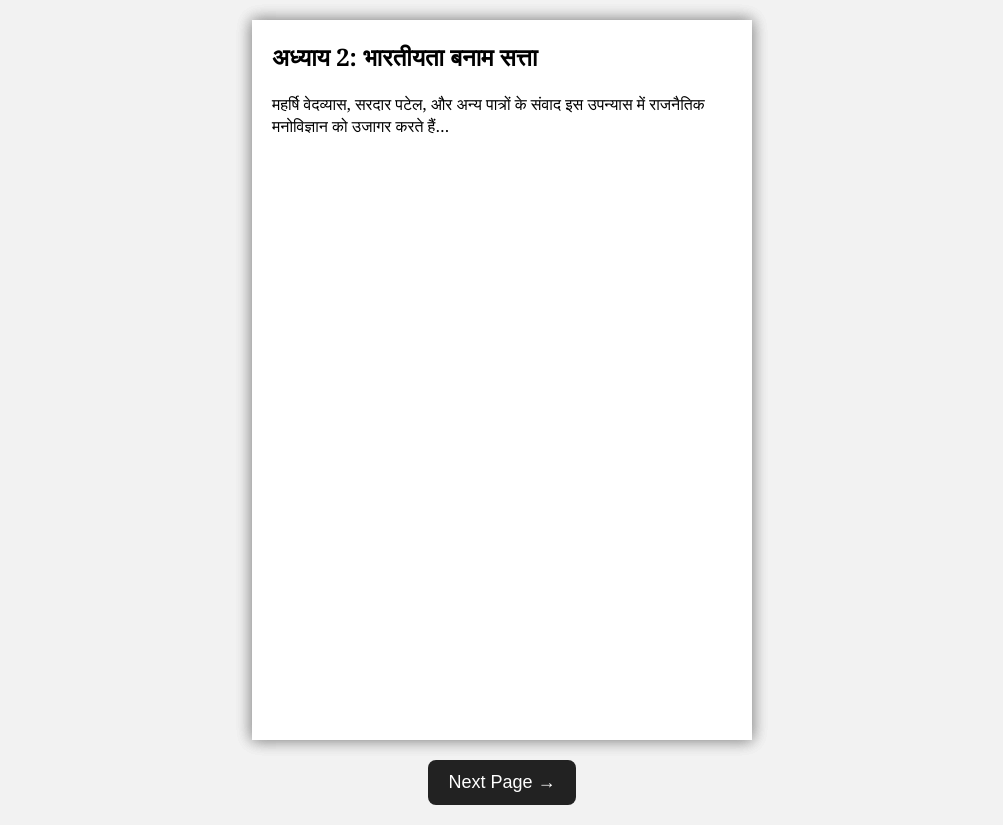
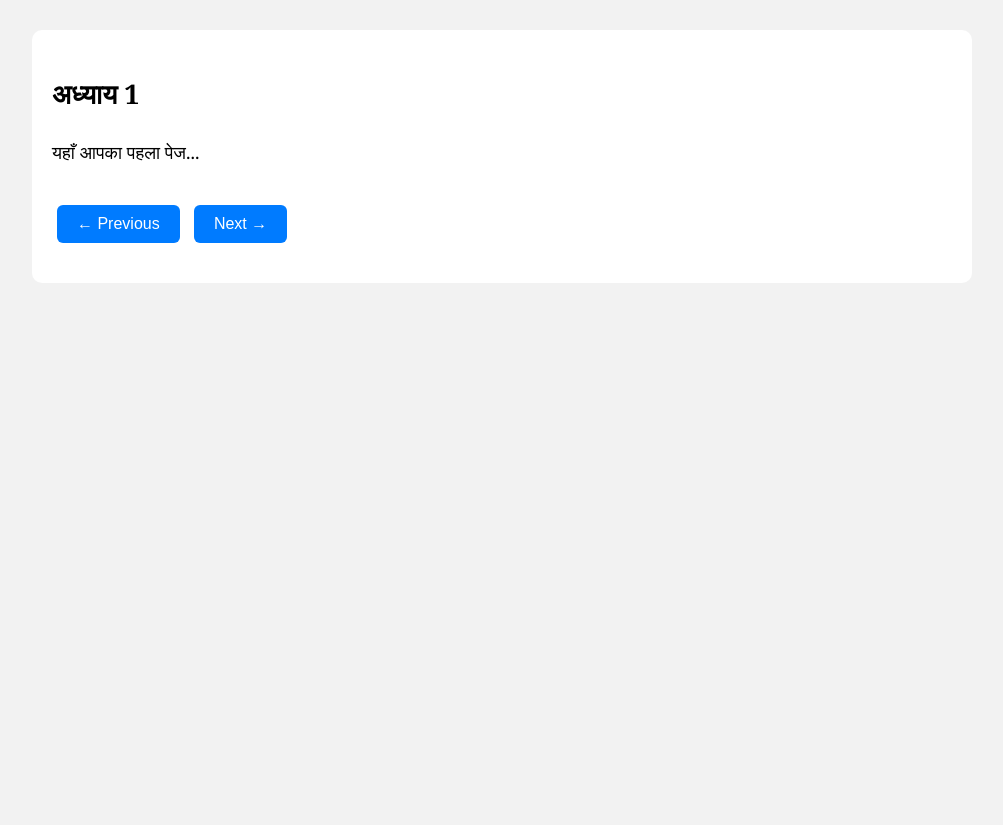
Before and after one commit to ajaysingh132/ajaysingh132.github.io, a plain HTML site: page index.html in a window 1280 px wide. Shown: the whole page, without its empty margins (138-1141 px from the left). After the commit the page ends 800 px from the top, so only its background shows below. Drawn offline with Linux system fonts and the light colour scheme.

Commit message:
Update index.html

```diff
--- a/index.html
+++ b/index.html
@@ -12,86 +12,78 @@ body {
       background: #f2f2f2;
     }
 
-/* Flipbook container */
-.book {
-    width: 90%;
-    max-width: 500px;
-    height: 90vh;
-    margin: 20px auto;
-    perspective: 2000px;
-    position: relative;
+    .book-container {
+      width: 100%;
+      max-width: 900px;
+      margin: auto;
+      margin-top: 30px;
+      background: white;
+      padding: 20px;
+      border-radius: 10px;
     }
 
-/* Pages */
     .page {
-    width: 100%;
-    height: 100%;
-    background: #fff;
-    position: absolute;
-    top: 0;
-    left: 0;
-    transform-origin: left;
-    transition: transform 1s;
-    box-shadow: 0 0 15px rgba(0,0,0,0.2);
-    padding: 20px;
-    box-sizing: border-box;
-    overflow-y: auto;
+      display: none;
+      font-size: 18px;
+      line-height: 1.6;
     }
 
-/* Button */
-.btn {
-    width: 90%;
-    margin: 20px auto;
-    text-align: center;
-}
-button {
-    padding: 12px 20px;
-    border: none;
-    background: #222;
-    color: white;
-    font-size: 18px;
-    border-radius: 8px;
+    .active {
+      display: block;
     }
 
-h2 {
-    margin-top: 0;
+    button {
+      padding: 10px 20px;
+      font-size: 16px;
+      margin: 20px 5px;
+      border: none;
+      background: #007bff;
+      color: white;
+      border-radius: 6px;
     }
-
   </style>
 </head>
+
 <body>
 
-<div class="book">
-    <div class="page" id="p1">
-        <h2>भारत की सभी समस्याओं की जड़ — एलिट वर्ग</h2>
-        <p>यह उपन्यास भारत में सत्ता पर कब्जा जमाए बैठे उस वर्ग का सच दिखाता है जिसने भारतीयता को हमेशा दबाने की कोशिश की…</p>
-        <p>(Flip to next page)</p>
+<div class="book-container">
+
+  <div id="p1" class="page active">
+    <h2>अध्याय 1</h2>
+    <p>यहाँ आपका पहला पेज...</p>
   </div>
 
-    <div class="page" id="p2">
-        <h2>अध्याय 1: संविधान सभा का सच</h2>
-        <p>भारत की संविधान सभा दिखने में तो विविधता का उदाहरण लगती थी, पर वास्तविकता में वहाँ सत्ता-एलीट का कब्जा था…</p>
+  <div id="p2" class="page">
+    <h2>अध्याय 2</h2>
+    <p>यहाँ आपका दूसरा पेज...</p>
   </div>
 
-    <div class="page" id="p3">
-        <h2>अध्याय 2: भारतीयता बनाम सत्ता</h2>
-        <p>महर्षि वेदव्यास, सरदार पटेल, और अन्य पात्रों के संवाद इस उपन्यास में राजनैतिक मनोविज्ञान को उजागर करते हैं…</p>
-    </div>
+  <div id="p3" class="page">
+    <h2>अध्याय 3</h2>
+    <p>यहाँ आपका तीसरा पेज...</p>
   </div>
 
-<div class="btn">
-    <button onclick="nextPage()">Next Page →</button>
+  <button onclick="prevPage()">← Previous</button>
+  <button onclick="nextPage()">Next →</button>
+
 </div>
 
 <script>
 let current = 1;
 
+function showPage(n) {
+  document.querySelectorAll('.page').forEach(p => p.classList.remove('active'));
+  document.getElementById("p" + n).classList.add('active');
+}
+
 function nextPage() {
-    let page = document.getElementById('p' + current);
-    page.style.transform = "rotateY(-180deg)";
-    current++;
+  if (current < 3) current++;
+  showPage(current);
+}
 
-    if (current > 3) current = 1;
+function prevPage() {
+  if (current > 1) current--;
+  showPage(current);
 }
 </script>
 
```
Lines whose indentation alone changed are shown as unchanged.
